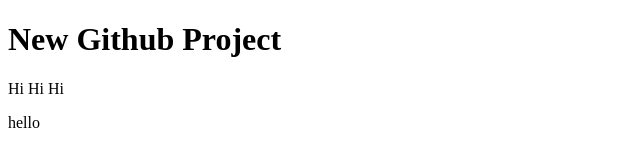
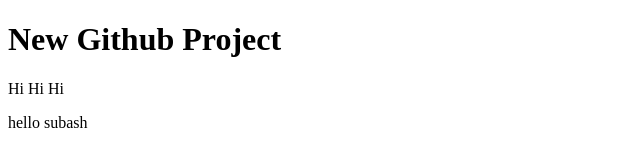
Before and after one commit to subash112k-spec/Test-Repo, a plain HTML site: page index.html in a window 1280 px wide. Shown: the full height of the page, 0-640 px from the left. Drawn offline with Linux system fonts and the light colour scheme.

Commit message:
modifi 2

```diff
--- a/index.html
+++ b/index.html
@@ -9,7 +9,7 @@
     <h1>New Github Project</h1>
     <p>Hi Hi Hi</p>
     <p>hello
-
+        subash
     </p>
 </body>
 </html>
```
